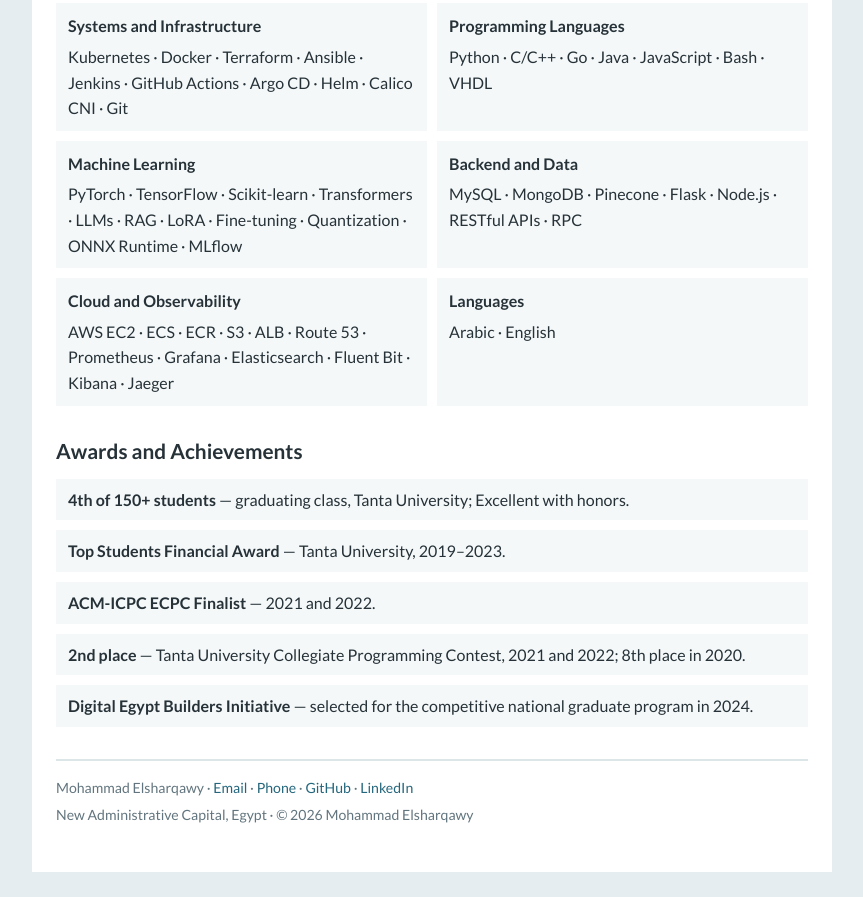
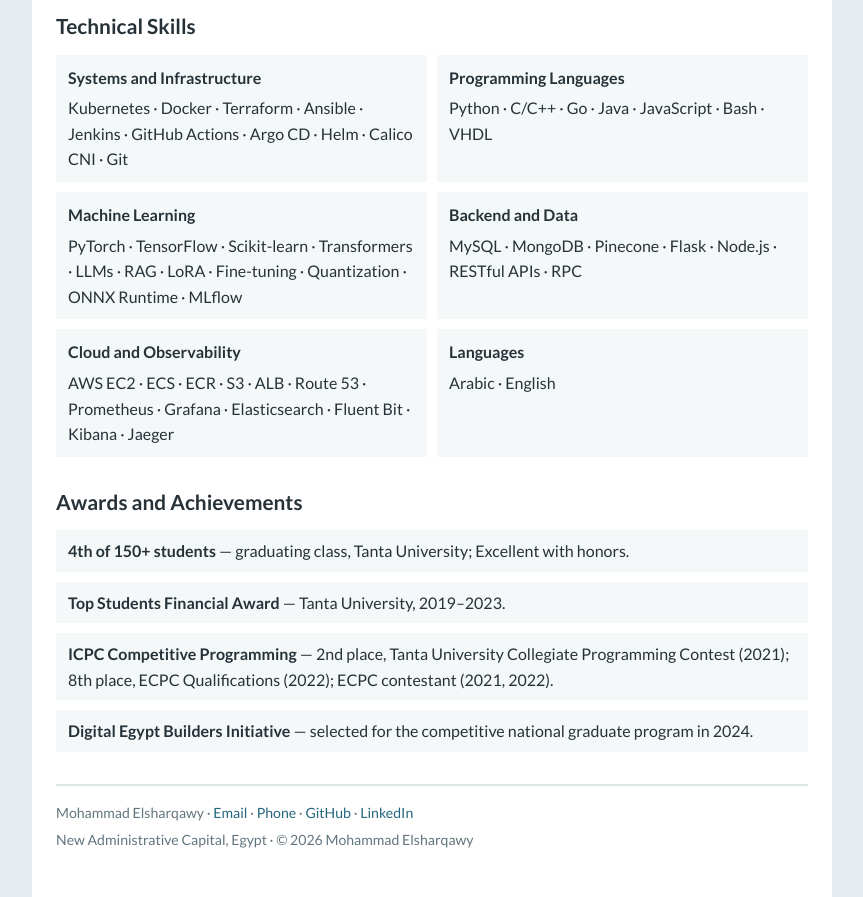
Before and after one commit to MohammadElsharqawy/MohammadElsharqawy.github.io, a website built with Vite: page index.html in a window 1280 px wide. Shown: the part 3463-4360 px from the top of the page, without its empty margins (208-1071 px from the left). Before the commit the page ends 4335 px from the top, so only its background shows below. Built offline with nearby package versions, Linux system fonts and the light colour scheme.

Commit message:
update index.html

```diff
--- a/index.html
+++ b/index.html
@@ -194,7 +194,7 @@
             <li>Data Structures and Algorithms — Fall 2024 and 2025</li>
             <li>Object-Oriented Programming — Spring 2025</li>
             <li>Structural Programming with Python and C++ — 2024–2025</li>
-            <li>Coached 11 teams at the 2023 Egyptian Collegiate Programming Contest, six as head coach.</li>
+            <li>Coached 11 teams in the 2023 ICPC ECPC Qualifications (six as head coach), including Neutrinos (4th place), which subsequently competed in the Africa &amp; Arab Collegiate Programming Championship (ACPC).</li>
           </ul>
         </article>
 
@@ -260,8 +260,7 @@
         <ul>
           <li><strong>4th of 150+ students</strong> — graduating class, Tanta University; Excellent with honors.</li>
           <li><strong>Top Students Financial Award</strong> — Tanta University, 2019–2023.</li>
-          <li><strong>ACM-ICPC ECPC Finalist</strong> — 2021 and 2022.</li>
-          <li><strong>2nd place</strong> — Tanta University Collegiate Programming Contest, 2021 and 2022; 8th place in 2020.</li>
+          <li><strong>ICPC Competitive Programming</strong> — 2nd place, Tanta University Collegiate Programming Contest (2021); 8th place, ECPC Qualifications (2022); ECPC contestant (2021, 2022).</li>
           <li><strong>Digital Egypt Builders Initiative</strong> — selected for the competitive national graduate program in 2024.</li>
         </ul>
       </section>
```
